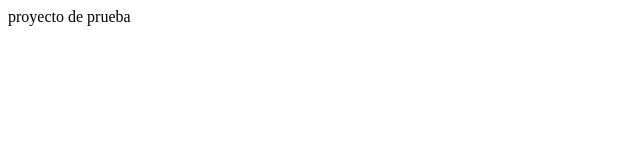
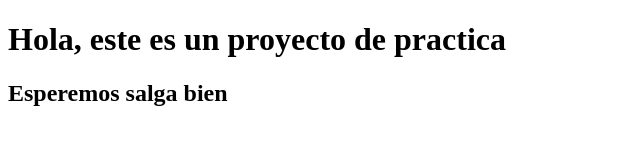
Before and after one commit to polafranco/proyecto1, a plain HTML site: page index.html in a window 1280 px wide. Shown: the whole page, without its empty margins (0-640 px from the left). Drawn offline with Linux system fonts and the light colour scheme.

Commit message:
segundo commit

```diff
--- a/index.html
+++ b/index.html
@@ -7,8 +7,11 @@
     <title>Document</title>
 </head>
 <body>
-    <head>
-        proyecto de prueba
-    </head>
+    <h1>
+        Hola, este es un proyecto de practica
+    </h1>
+    <h2>
+        Esperemos salga bien
+    </h2>
 </body>
 </html>
```
